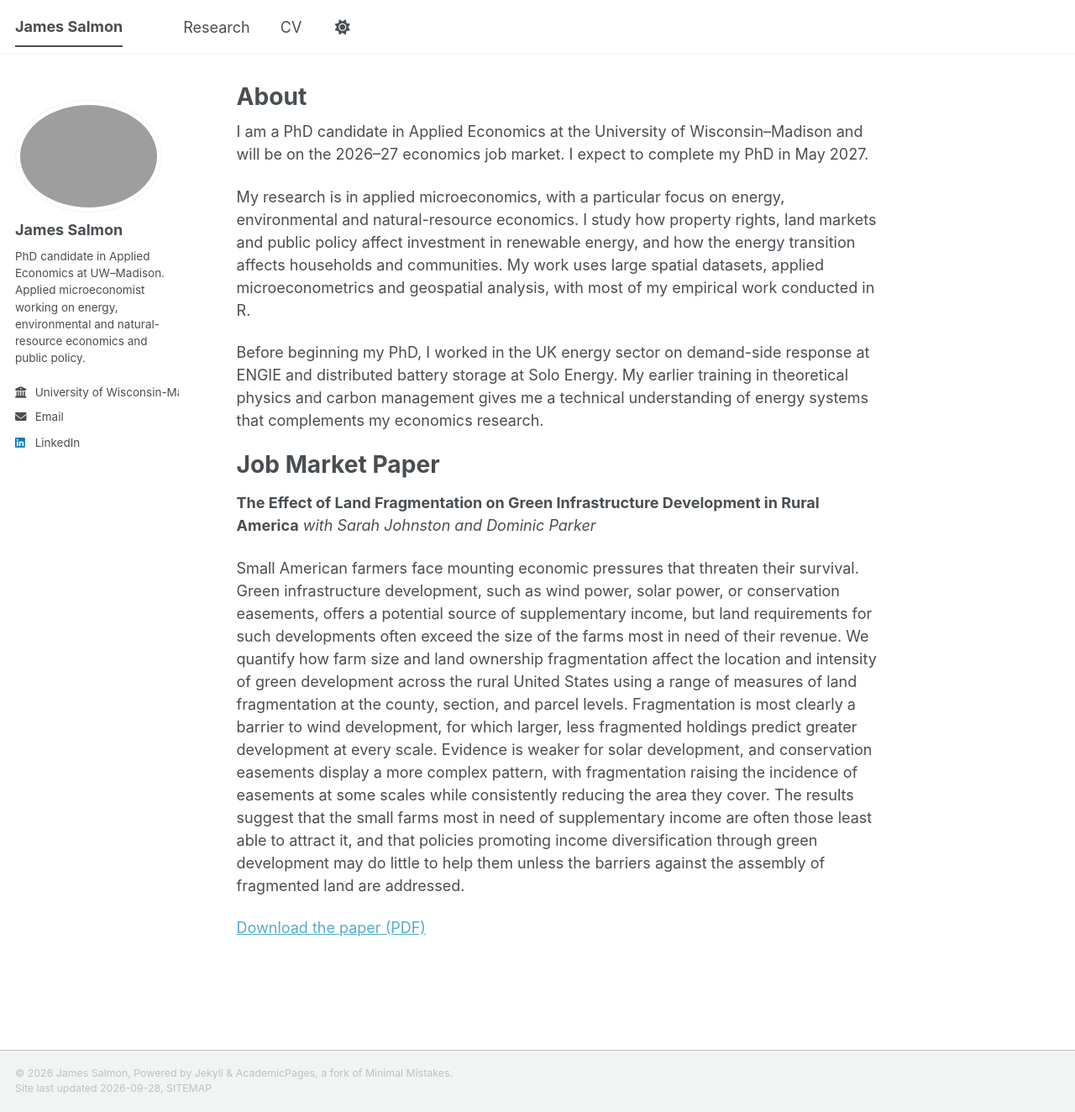
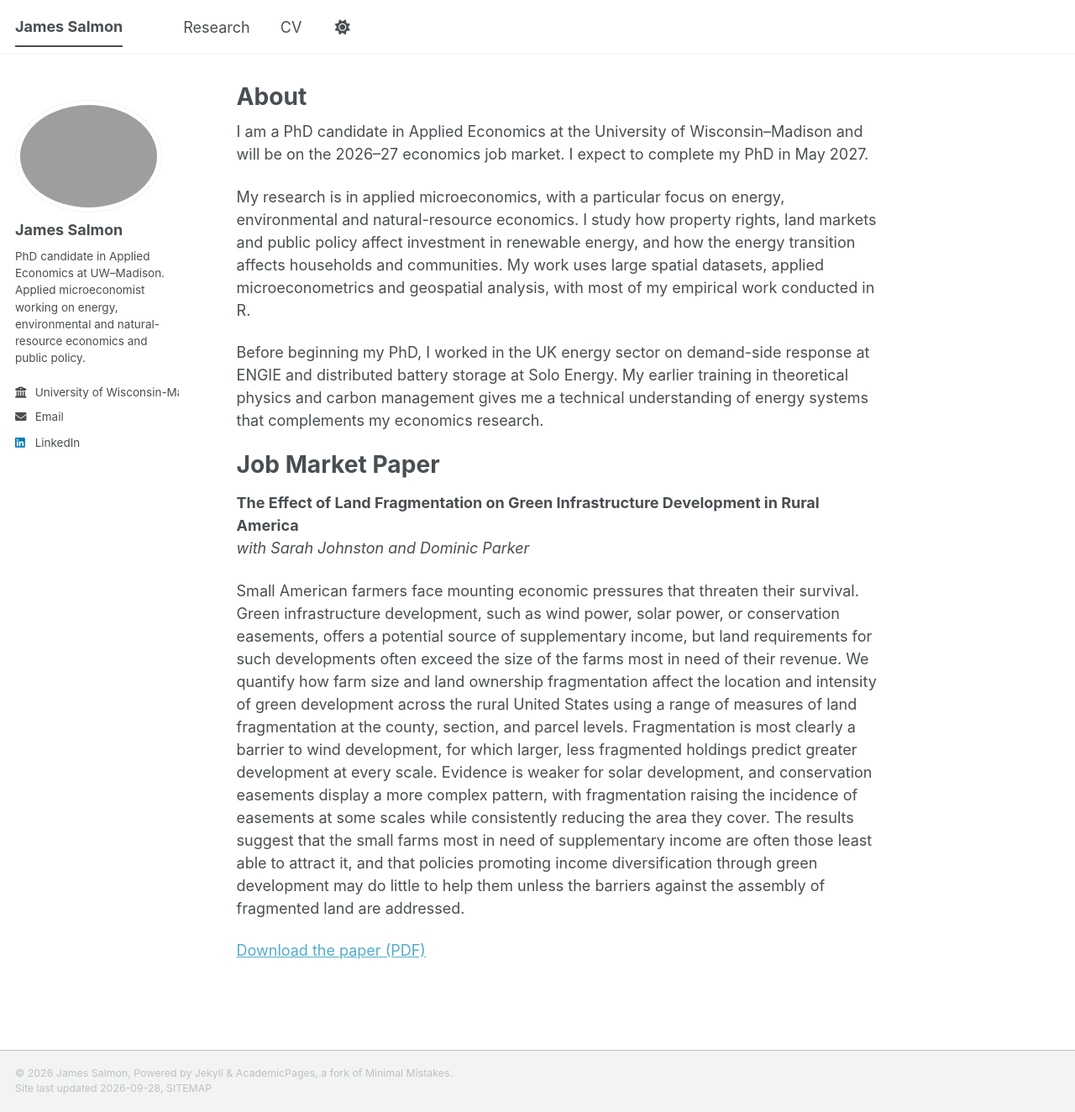
Before and after one commit to James-Salmon/James-Salmon.github.io, a Jekyll site: the page built from _pages/about.md, in a window 1280 px wide and 1324 px high. Shown: the whole window at 84% size. Built offline with Jekyll 4.4.1, drawn with Linux system fonts in a browser that asks for light colours; a style sheet for code colours, icons or effects is not loaded.

```diff
--- a/_pages/about.md
+++ b/_pages/about.md
@@ -16,7 +16,7 @@ Before beginning my PhD, I worked in the UK energy sector on demand-side respons
 Job Market Paper
 ======
 
-**The Effect of Land Fragmentation on Green Infrastructure Development in Rural America**
+**The Effect of Land Fragmentation on Green Infrastructure Development in Rural America**\
 _with Sarah Johnston and Dominic Parker_
 
 Small American farmers face mounting economic pressures that threaten their survival. Green infrastructure development, such as wind power, solar power, or conservation easements, offers a potential source of supplementary income, but land requirements for such developments often exceed the size of the farms most in need of their revenue. We quantify how farm size and land ownership fragmentation affect the location and intensity of green development across the rural United States using a range of measures of land fragmentation at the county, section, and parcel levels. Fragmentation is most clearly a barrier to wind development, for which larger, less fragmented holdings predict greater development at every scale. Evidence is weaker for solar development, and conservation easements display a more complex pattern, with fragmentation raising the incidence of easements at some scales while consistently reducing the area they cover. The results suggest that the small farms most in need of supplementary income are often those least able to attract it, and that policies promoting income diversification through green development may do little to help them unless the barriers against the assembly of fragmented land are addressed.
```
